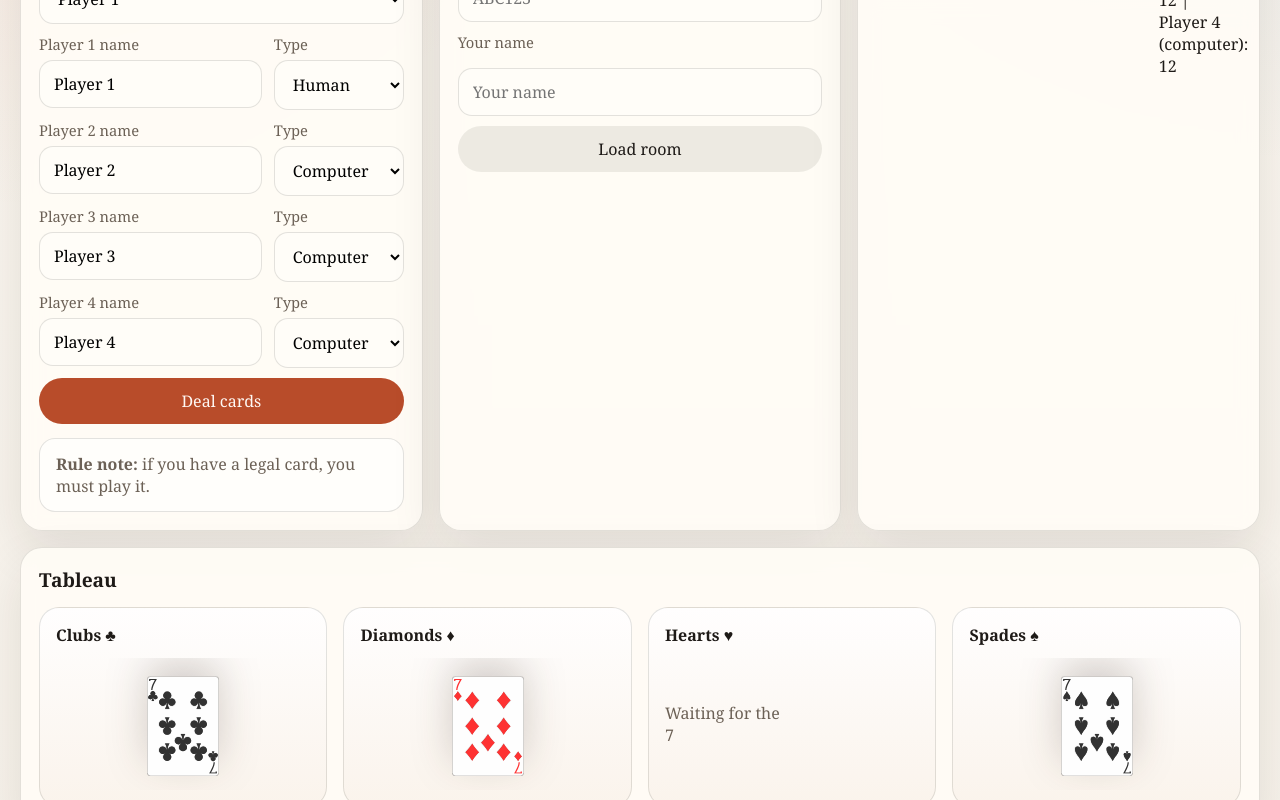
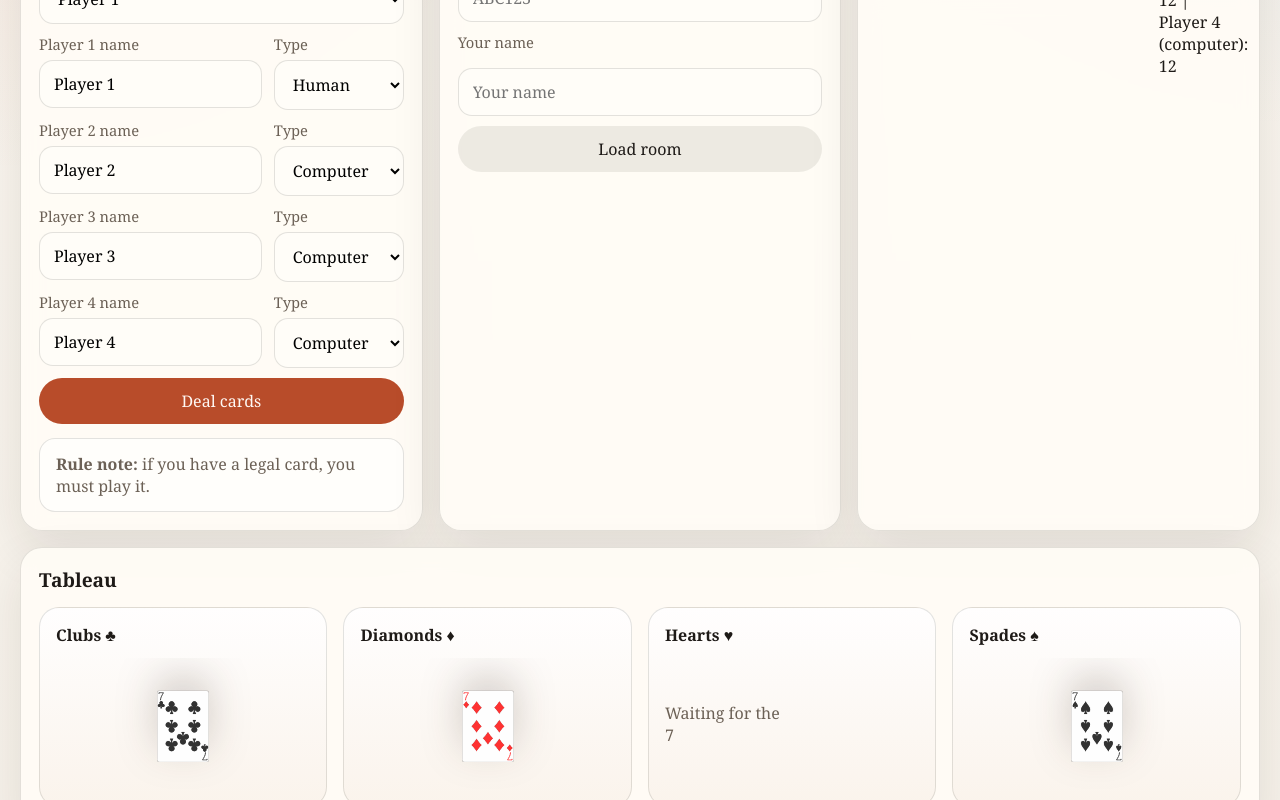
Before and after one commit to jasonhudson33/digital-games, a Next.js app: page / in a window 1280 px wide. Both pictures are taken after a click on the button "Deal cards". Shown: the part 490-1290 px from the top of the page. Built offline with nearby package versions, Linux system fonts and the light colour scheme.

Commit message:
Compact tableau card stacking

```diff
--- a/app/globals.css
+++ b/app/globals.css
@@ -301,23 +301,25 @@ input {
 }
 
 .table-stack {
-  display: flex;
-  align-items: center;
+  position: relative;
   min-width: 0;
+  width: 100%;
+  min-height: 92px;
+  overflow: hidden;
 }
 
 .table-stack-low {
-  justify-content: flex-end;
   padding-right: 8px;
 }
 
 .table-stack-high {
-  justify-content: flex-start;
   padding-left: 8px;
 }
 
 .table-card-wrap {
-  margin: 0 -18px;
+  position: absolute;
+  top: 50%;
+  transform: translateY(-50%);
   filter: drop-shadow(0 10px 16px rgba(39, 26, 16, 0.14));
 }
 
@@ -331,7 +333,7 @@ input {
 .table-card,
 .hand-card {
   display: block;
-  width: 72px;
+  width: 52px;
   height: auto;
 }
 
@@ -440,16 +442,15 @@ input {
 
   .table-stack-low,
   .table-stack-high {
-    justify-content: center;
     padding: 0;
-  }
-
-  .table-card-wrap {
-    margin: 0 -14px;
   }
 
   .table-card,
   .hand-card {
     width: 56px;
   }
+
+  .table-card {
+    width: 44px;
+  }
 }
--- a/components/seven-up-client.js
+++ b/components/seven-up-client.js
@@ -682,6 +682,8 @@ export default function SevenUpClient() {
                 const tableau = getTableau({ mode, localGame, roomState: room.state });
                 const lane = tableau ? tableau[suit] : { low: null, high: null };
                 const sequence = lane.low === null ? [] : buildSequence(suit, lane.low, lane.high);
+                const lowCards = sequence.filter((card) => card.rank < 7).reverse();
+                const highCards = sequence.filter((card) => card.rank > 7);
                 return (
                   <section className="suit-lane" key={suit}>
                     <h3>
@@ -692,14 +694,16 @@ export default function SevenUpClient() {
                         <div className="empty-lane">Waiting for the 7</div>
                       ) : (
                         <>
-                          <div className="table-stack table-stack-low">
-                            {sequence
-                              .filter((card) => card.rank < 7)
-                              .map((card, index) => (
+                          <div className="table-stack table-stack-low" style={buildStackStyle(lowCards.length)}>
+                            {lowCards.map((card, index) => (
                                 <div
                                   className="table-card-wrap"
                                   key={`${card.suit}-${card.rank}`}
-                                  style={{ zIndex: index + 1 }}
+                                  style={buildCardPositionStyle({
+                                    index,
+                                    count: lowCards.length,
+                                    direction: "low",
+                                  })}
                                 >
                                   <PlayingCard card={card} className="table-card" />
                                 </div>
@@ -711,14 +715,16 @@ export default function SevenUpClient() {
                               className="table-card table-card-center"
                             />
                           </div>
-                          <div className="table-stack table-stack-high">
-                            {sequence
-                              .filter((card) => card.rank > 7)
-                              .map((card, index) => (
+                          <div className="table-stack table-stack-high" style={buildStackStyle(highCards.length)}>
+                            {highCards.map((card, index) => (
                                 <div
                                   className="table-card-wrap"
                                   key={`${card.suit}-${card.rank}`}
-                                  style={{ zIndex: index + 1 }}
+                                  style={buildCardPositionStyle({
+                                    index,
+                                    count: highCards.length,
+                                    direction: "high",
+                                  })}
                                 >
                                   <PlayingCard card={card} className="table-card" />
                                 </div>
@@ -1082,6 +1088,32 @@ function rankCode(rank) {
   return String(rank);
 }
 
+function buildStackStyle(count) {
+  const cardWidth = 52;
+  const minWidth = count === 0 ? 0 : cardWidth + Math.max(0, count - 1) * 18;
+  return {
+    minHeight: count > 0 ? "92px" : undefined,
+    "--stack-card-count": count,
+    "--stack-min-width": `${minWidth}px`,
+  };
+}
+
+function buildCardPositionStyle({ index, count, direction }) {
+  if (count <= 1) {
+    return {
+      zIndex: index + 1,
+      [direction === "low" ? "right" : "left"]: 0,
+    };
+  }
+  const ratio = index / (count - 1);
+  const percent = ratio * 100;
+  const pixelOffset = ratio * 52;
+  return {
+    zIndex: index + 1,
+    [direction === "low" ? "right" : "left"]: `calc(${percent}% - ${pixelOffset}px)`,
+  };
+}
+
 function updateUrl(roomCode, token) {
   if (typeof window === "undefined") {
     return;
```
